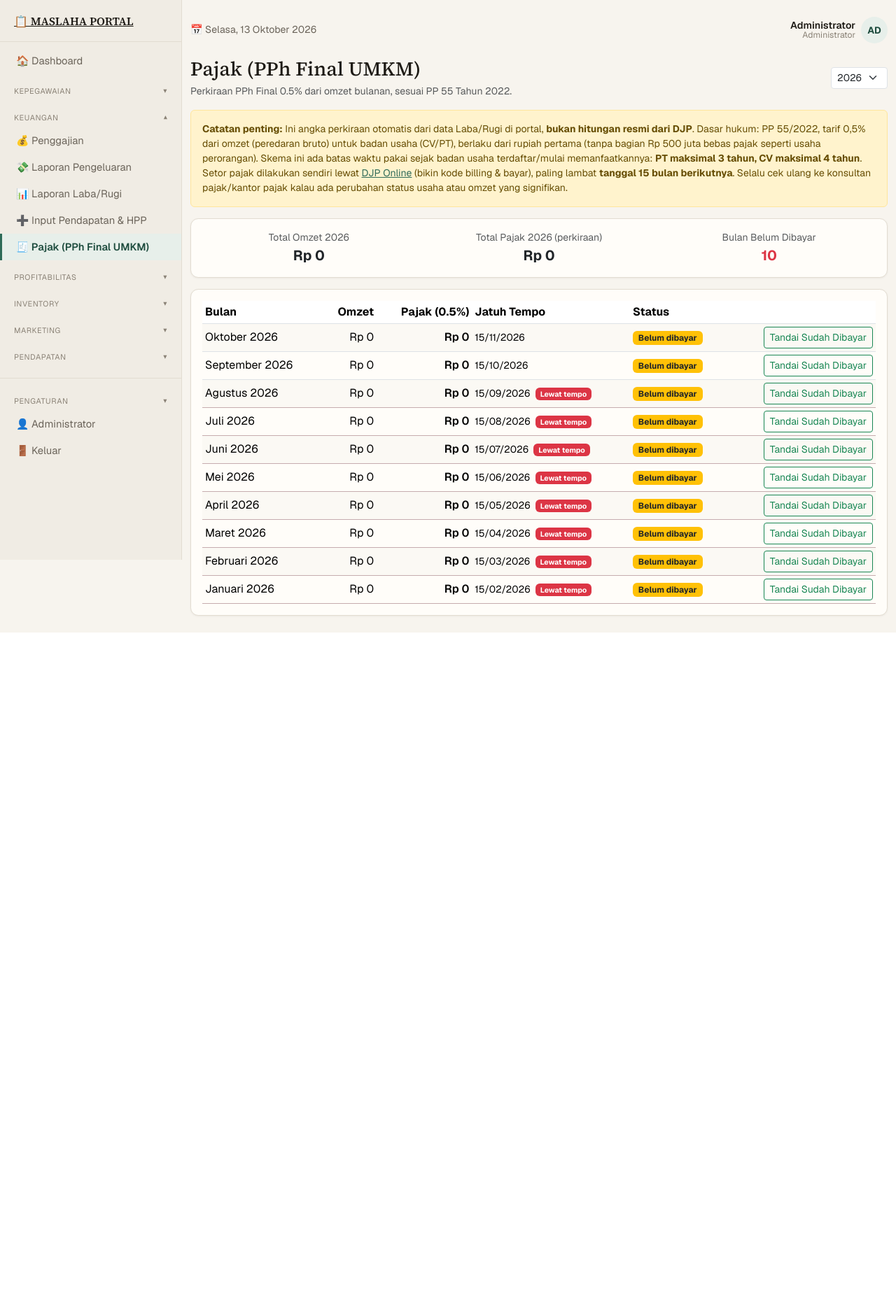
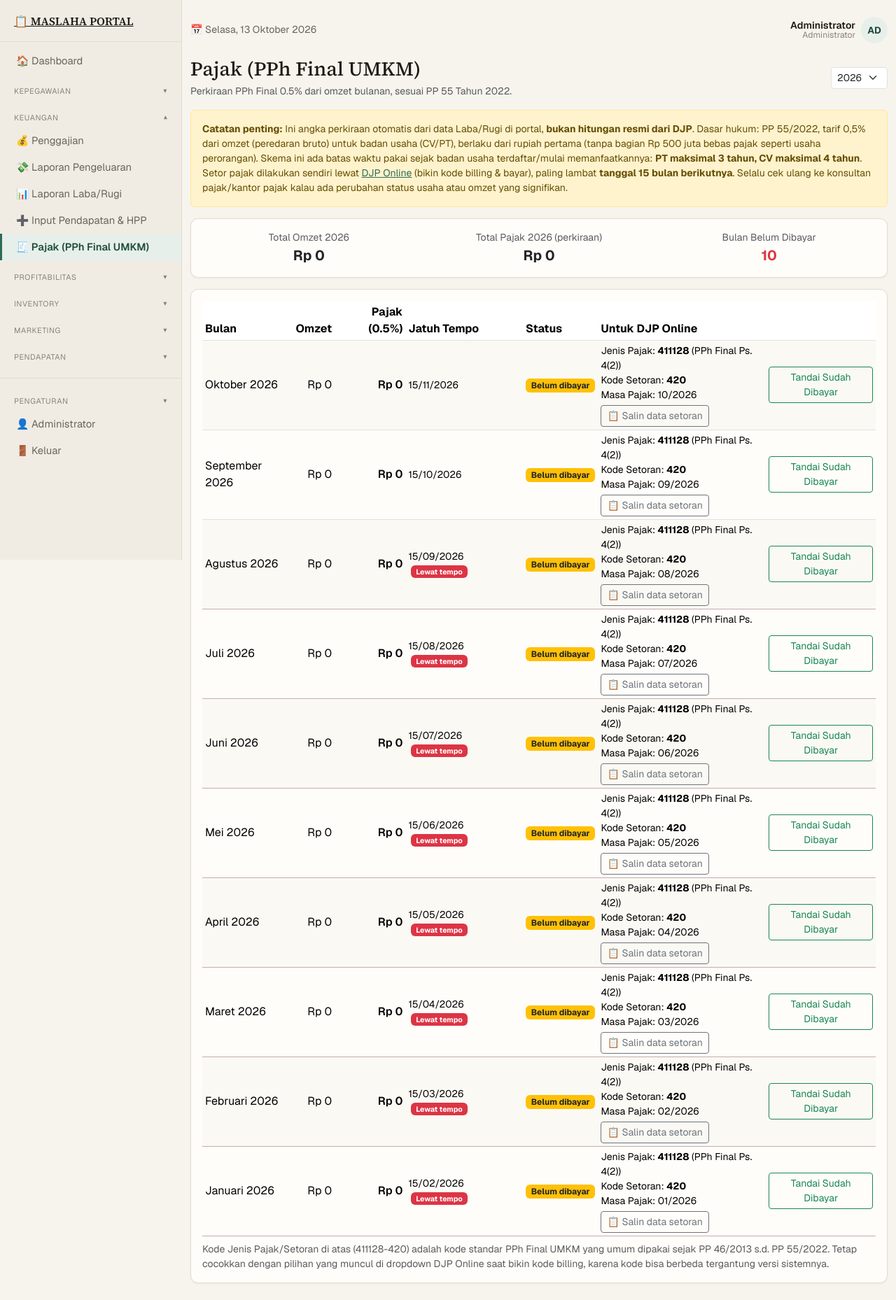
Before and after one commit to maslahaniqab/-techpresensi, a Flask app: page /keuangan/pajak in a window 1280 px wide. Shown: the whole page at 70% size. Before the commit the page ends 904 px from the top, so only its background shows below. Run offline with Flask 3, Linux system fonts and the light colour scheme; a user stored in the database is signed in; data that the repository does not hold is empty; some libraries are stand-ins or nearby versions.

Commit message:
Tambah data setoran DJP (jenis pajak/kode setoran/masa pajak) + tombol salin
Co-Authored-By: Claude Sonnet 5 <noreply@anthropic.com>

```diff
--- a/templates/keuangan/pajak_bulanan.html
+++ b/templates/keuangan/pajak_bulanan.html
@@ -54,6 +54,7 @@
           <th class="text-end">Pajak ({{ "%.1f"|format(tarif_persen) }}%)</th>
           <th>Jatuh Tempo</th>
           <th>Status</th>
+          <th>Untuk DJP Online</th>
           <th></th>
         </tr>
       </thead>
@@ -74,6 +75,15 @@
             <span class="badge bg-warning text-dark">Belum dibayar</span>
             {% endif %}
           </td>
+          <td class="small">
+            <div>Jenis Pajak: <strong>411128</strong> (PPh Final Ps. 4(2))</div>
+            <div>Kode Setoran: <strong>420</strong></div>
+            <div>Masa Pajak: {{ '%02d'|format(d.bulan) }}/{{ tahun }}</div>
+            <button type="button" class="btn btn-sm btn-outline-secondary mt-1 btn-salin-djp"
+                    data-teks="Jenis Pajak: 411128 (PPh Final Pasal 4 ayat 2)&#10;Kode Jenis Setoran: 420&#10;Masa Pajak: {{ '%02d'|format(d.bulan) }}/{{ tahun }}&#10;Jumlah Setor: {{ d.pajak }}">
+              📋 Salin data setoran
+            </button>
+          </td>
           <td class="text-end">
             <form method="post" action="{{ url_for('pajak_bulanan_status', bulan=d.bulan, tahun=tahun) }}" class="d-inline">
               <input type="hidden" name="dibayar" value="{{ '0' if d.dibayar else '1' }}">
@@ -87,5 +97,21 @@
       </tbody>
     </table>
   </div>
+  <div class="text-muted small mt-2">
+    Kode Jenis Pajak/Setoran di atas (411128-420) adalah kode standar PPh Final UMKM yang umum dipakai sejak PP 46/2013 s.d. PP 55/2022.
+    Tetap cocokkan dengan pilihan yang muncul di dropdown DJP Online saat bikin kode billing, karena kode bisa berbeda tergantung versi sistemnya.
+  </div>
 </div>
+
+<script>
+document.querySelectorAll('.btn-salin-djp').forEach(function (btn) {
+  btn.addEventListener('click', function () {
+    navigator.clipboard.writeText(btn.dataset.teks).then(function () {
+      const asli = btn.textContent;
+      btn.textContent = '✅ Tersalin';
+      setTimeout(function () { btn.textContent = asli; }, 1500);
+    });
+  });
+});
+</script>
 {% endblock %}
```
